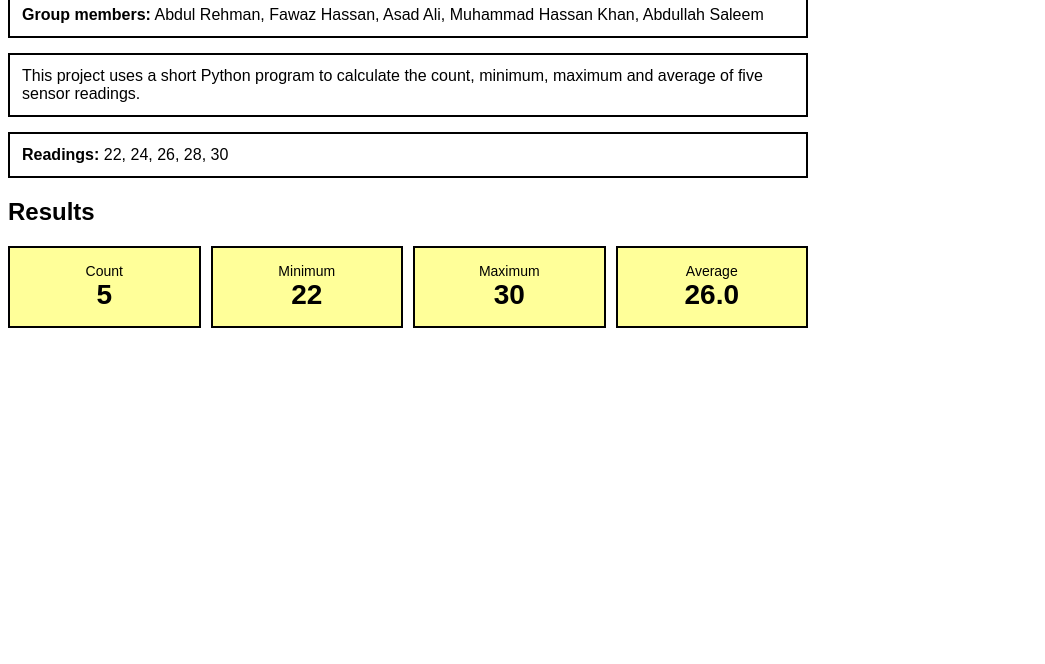
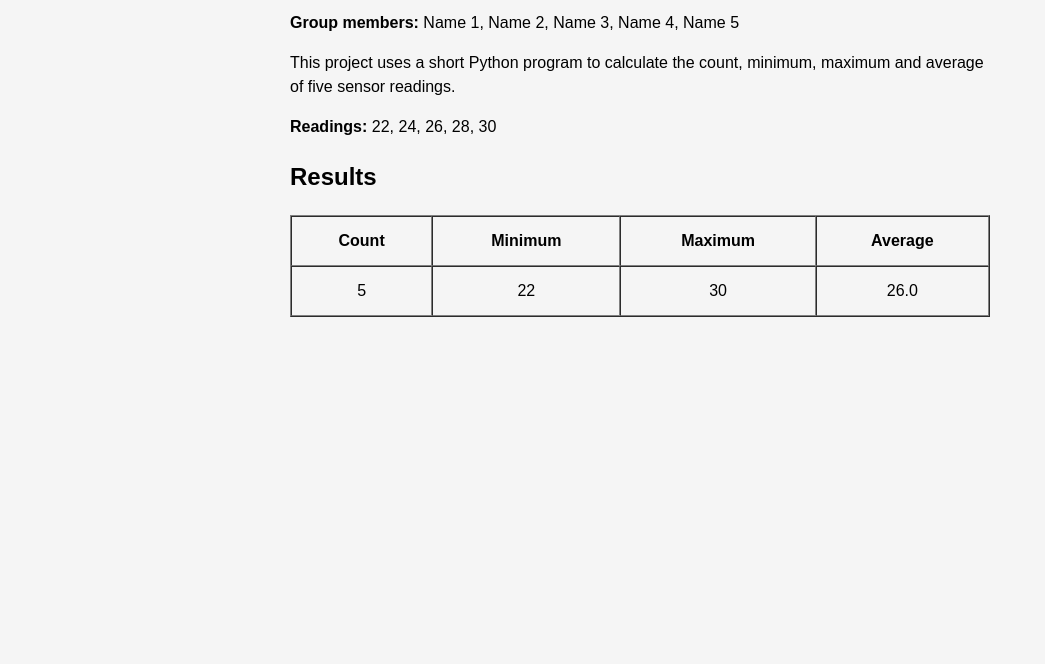
Before and after one commit to colon26/aict-cloud-assignment-2, a plain HTML site: page index.html in a window 1280 px wide. Shown: the part 136-800 px from the top of the page, without its empty margins (0-1045 px from the left). Drawn offline with Linux system fonts and the light colour scheme.

Commit message:
Refactor HTML structure and styling for clarity
Updated the layout and presentation of the HTML document by adjusting styles and replacing divs with paragraphs and a table for results.

```diff
--- a/index.html
+++ b/index.html
@@ -6,70 +6,38 @@
   <style>
     body {
       font-family: Arial, sans-serif;
-      max-width: 800px;
-    }
-    h1 {
-      border-bottom: 3px solid black;
-      padding-bottom: 8px;
-    }
-    .block {
-      border: 2px solid black;
-      padding: 12px;
-      margin-bottom: 15px;
-    }
-    .results {
-      display: flex;
-      gap: 10px;
-    }
-    .result {
-      flex: 1;
-      border: 2px solid black;
-      background: #ffff99;
-      text-align: center;
-      padding: 15px 5px;
-    }
-    .result .label {
-      font-size: 14px;
-    }
-    .result .value {
-      font-size: 28px;
-      font-weight: bold;
+      max-width: 700px;
+      margin: 30px auto;
+      padding: 0 15px;
+      background-color: #f5f5f5;
+      color: black;
+      line-height: 1.5;
     }
   </style>
 </head>
 <body>
   <h1>AICT Cloud Assignment 2: Average Sensor Readings</h1>
 
-  <div class="block">
-    <strong>Group members:</strong> Abdul Rehman, Fawaz Hassan, Asad Ali, Muhammad Hassan Khan, Abdullah Saleem
-  </div>
+  <p><b>Group members:</b> Name 1, Name 2, Name 3, Name 4, Name 5</p>
 
-  <div class="block">
-    This project uses a short Python program to calculate the count, minimum, maximum and average of five sensor readings.
-  </div>
+  <p>This project uses a short Python program to calculate the count, minimum, maximum and average of five sensor readings.</p>
 
-  <div class="block">
-    <strong>Readings:</strong> 22, 24, 26, 28, 30
-  </div>
+  <p><b>Readings:</b> 22, 24, 26, 28, 30</p>
 
   <h2>Results</h2>
-  <div class="results">
-    <div class="result">
-      <div class="label">Count</div>
-      <div class="value">5</div>
-    </div>
-    <div class="result">
-      <div class="label">Minimum</div>
-      <div class="value">22</div>
-    </div>
-    <div class="result">
-      <div class="label">Maximum</div>
-      <div class="value">30</div>
-    </div>
-    <div class="result">
-      <div class="label">Average</div>
-      <div class="value">26.0</div>
-    </div>
-  </div>
+  <table border="1" cellpadding="12" cellspacing="0" width="100%">
+    <tr>
+      <th>Count</th>
+      <th>Minimum</th>
+      <th>Maximum</th>
+      <th>Average</th>
+    </tr>
+    <tr align="center">
+      <td>5</td>
+      <td>22</td>
+      <td>30</td>
+      <td>26.0</td>
+    </tr>
+  </table>
 </body>
 </html>
```
